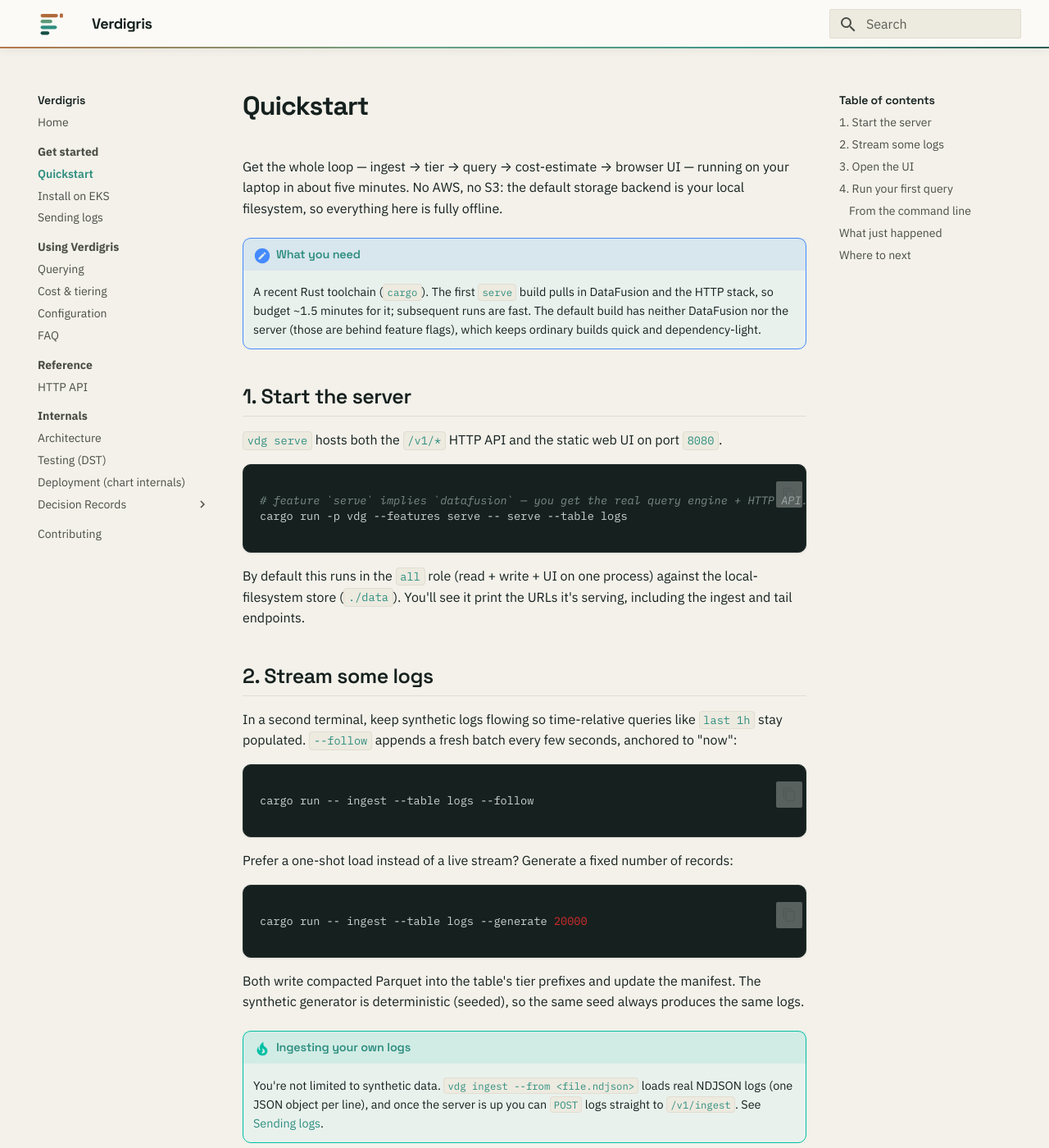
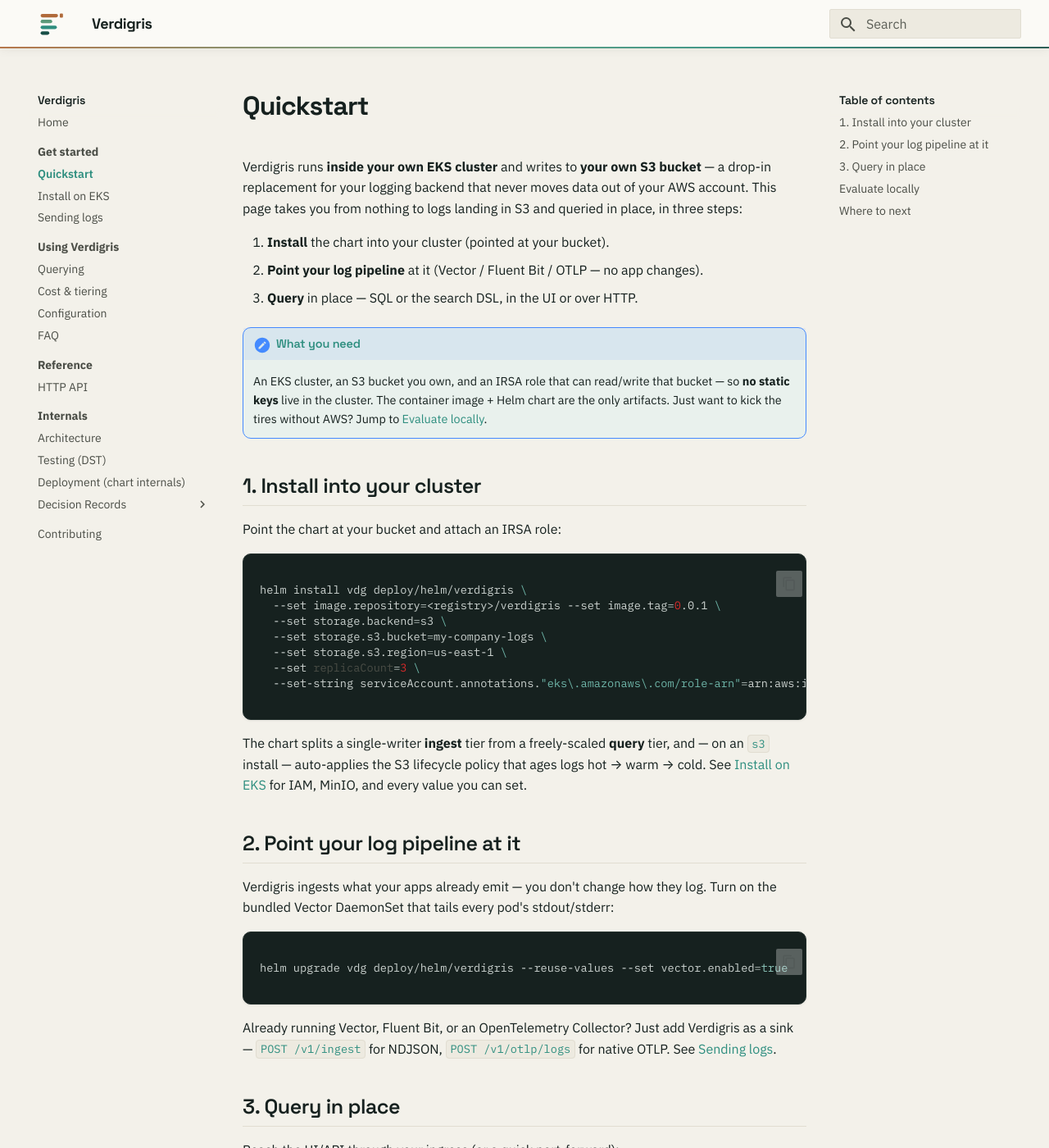
Before and after one commit to explise/verdigris, an MkDocs documentation site: the page built from docs/getting-started.md, in a window 1280 px wide and 1400 px high. Shown: the whole window at 82% size. Built offline with MkDocs 1.6.1 and Material for MkDocs 9.7.7, drawn with Linux system fonts in a browser that asks for light colours; some of the changed text lies outside the part shown.

Commit message:
docs: lead with EKS/S3 production deploy; demote local run to evaluation aside

````diff
--- a/docs/getting-started.md
+++ b/docs/getting-started.md
@@ -1,74 +1,66 @@
 # Quickstart
 
-Get the whole loop — ingest → tier → query → cost-estimate → browser UI — running
-on your laptop in about five minutes. No AWS, no S3: the default storage backend is
-your local filesystem, so everything here is fully offline.
+Verdigris runs **inside your own EKS cluster** and writes to **your own S3 bucket** — a
+drop-in replacement for your logging backend that never moves data out of your AWS account.
+This page takes you from nothing to logs landing in S3 and queried in place, in three steps:
+
+1. **Install** the chart into your cluster (pointed at your bucket).
+2. **Point your log pipeline** at it (Vector / Fluent Bit / OTLP — no app changes).
+3. **Query** in place — SQL or the search DSL, in the UI or over HTTP.
 
 !!! note "What you need"
-    A recent Rust toolchain (`cargo`). The first `serve` build pulls in DataFusion and
-    the HTTP stack, so budget ~1.5 minutes for it; subsequent runs are fast. The default
-    build has neither DataFusion nor the server (those are behind feature flags), which
-    keeps ordinary builds quick and dependency-light.
+    An EKS cluster, an S3 bucket you own, and an IRSA role that can read/write that bucket —
+    so **no static keys** live in the cluster. The container image + Helm chart are the only
+    artifacts. Just want to kick the tires without AWS? Jump to [Evaluate locally](#evaluate-locally).
 
-## 1. Start the server
+## 1. Install into your cluster
 
-`vdg serve` hosts both the `/v1/*` HTTP API and the static web UI on port `8080`.
+Point the chart at your bucket and attach an IRSA role:
 
 ```bash
-# feature `serve` implies `datafusion` — you get the real query engine + HTTP API.
-cargo run -p vdg --features serve -- serve --table logs
+helm install vdg deploy/helm/verdigris \
+  --set image.repository=<registry>/verdigris --set image.tag=0.0.1 \
+  --set storage.backend=s3 \
+  --set storage.s3.bucket=my-company-logs \
+  --set storage.s3.region=us-east-1 \
+  --set replicaCount=3 \
+  --set-string serviceAccount.annotations."eks\.amazonaws\.com/role-arn"=arn:aws:iam::<acct>:role/verdigris-s3
 ```
 
-By default this runs in the `all` role (read + write + UI on one process) against the
-local-filesystem store (`./data`). You'll see it print the URLs it's serving, including
-the ingest and tail endpoints.
+The chart splits a single-writer **ingest** tier from a freely-scaled **query** tier, and — on
+an `s3` install — auto-applies the S3 lifecycle policy that ages logs hot → warm → cold. See
+[Install on EKS](install.md) for IAM, MinIO, and every value you can set.
 
-## 2. Stream some logs
+## 2. Point your log pipeline at it
 
-In a second terminal, keep synthetic logs flowing so time-relative queries like
-`last 1h` stay populated. `--follow` appends a fresh batch every few seconds, anchored
-to "now":
+Verdigris ingests what your apps already emit — you don't change how they log. Turn on the
+bundled Vector DaemonSet that tails every pod's stdout/stderr:
 
 ```bash
-cargo run -- ingest --table logs --follow
+helm upgrade vdg deploy/helm/verdigris --reuse-values --set vector.enabled=true
 ```
 
-Prefer a one-shot load instead of a live stream? Generate a fixed number of records:
+Already running Vector, Fluent Bit, or an OpenTelemetry Collector? Just add Verdigris as a
+sink — `POST /v1/ingest` for NDJSON, `POST /v1/otlp/logs` for native OTLP. See
+[Sending logs](sending-logs.md).
+
+## 3. Query in place
+
+Reach the UI/API through your ingress (or a quick port-forward):
 
 ```bash
-cargo run -- ingest --table logs --generate 20000
+kubectl port-forward svc/vdg-verdigris 8080:8080
+# UI + API at http://localhost:8080
 ```
 
-Both write compacted Parquet into the table's tier prefixes and update the manifest.
-The synthetic generator is deterministic (seeded), so the same seed always produces the
-same logs.
-
-!!! tip "Ingesting your own logs"
-    You're not limited to synthetic data. `vdg ingest --from <file.ndjson>` loads real
-    NDJSON logs (one JSON object per line), and once the server is up you can `POST`
-    logs straight to `/v1/ingest`. See [Sending logs](sending-logs.md).
-
-## 3. Open the UI
-
-```bash
-open http://localhost:8080
-```
-
-You get the log explorer: a query bar, a severity histogram, tier pills with a live
-cost estimate, and expandable rows. There's also a **Live tail** page that streams new
-rows as they arrive (backed by the `GET /v1/tail` SSE endpoint).
-
-## 4. Run your first query
-
-The query bar accepts **either** a concise search DSL **or** raw SQL — Verdigris detects
-which and compiles the DSL down to SQL. Try the DSL first:
+The query bar takes **either** a concise search DSL **or** raw SQL — Verdigris detects which
+and compiles the DSL to SQL. Try the DSL:
 
 ```text
 service:auth status>=500 | last 1h
 ```
 
-That means "records from the `auth` service with an HTTP-ish status ≥ 500, in the last
-hour." Then try raw SQL against the same table:
+…or raw SQL against the same table:
 
 ```sql
 SELECT level, service, count(*)
@@ -77,43 +69,43 @@
 ORDER BY 3 DESC
 ```
 
-Both read Parquet **in place** from the store — there is no rehydration step. See
-[Querying](querying.md) for the full DSL grammar and the SQL surface.
+Both read Parquet **in place** from your bucket — no rehydration, no data leaving your account.
+Records are routed by severity to hot/warm/cold prefixes at write time, and queries scan only
+the files the manifest lists. See [Querying](querying.md) for the full surface and
+[Cost & tiering](cost.md) for how the cold-scan estimator keeps queries cheap.
 
-### From the command line
+## Evaluate locally
 
-You can also query without the server, straight from the CLI (needs the `datafusion`
-feature):
+Want to see it work before touching a cluster? The same image runs a zero-config local demo —
+a filesystem backend seeded with synthetic logs, no AWS:
 
 ```bash
-cargo run --features datafusion -- sql --table logs \
-  "SELECT service, count(*) FROM logs GROUP BY service ORDER BY 2 DESC"
+helm install vdg deploy/helm/verdigris \
+  --set image.repository=<registry>/verdigris --set image.tag=0.0.1
+kubectl port-forward svc/vdg-verdigris 8080:8080   # http://localhost:8080
 ```
 
-## What just happened
+Or run the binary straight from a checkout (needs a Rust toolchain; the first `serve` build
+pulls in DataFusion, ~1.5 min):
 
-```
-  vdg ingest ──► Parquet + manifest in ./data/logs/{hot,warm,cold}/
-                     │
-  vdg serve ──► DataFusion reads those Parquet files in place ──► UI / API
+```bash
+cargo run -p vdg --features serve -- serve --table logs      # server + UI on :8080
+cargo run -- ingest --table logs --follow                    # stream synthetic logs
 ```
 
-Records were **routed by severity** to hot/warm/cold prefixes at write time (ERROR→hot,
-WARN/INFO→warm, DEBUG→cold by default), batched into Parquet, and recorded in a JSON
-manifest that acts as the table catalog. Queries register exactly the files the manifest
-lists and scan them directly.
+These are for evaluation only — production is the S3 path above.
 
 ## Where to next
 
 <div class="grid cards" markdown>
 
-- :material-kubernetes: **[Install on EKS](install.md)** — take the same binary to
-  production against your own S3 bucket, with a single `helm install`.
-- :material-upload-network: **[Sending logs](sending-logs.md)** — Vector, Fluent Bit,
-  and native OTLP/HTTP.
-- :material-database-search: **[Querying](querying.md)** — the search DSL, SQL, Arrow
-  vs JSON, and the live tail.
-- :material-cash-multiple: **[Cost & tiering](cost.md)** — how storage, compute, and
-  the cold-scan cost estimator fit together.
+- :material-kubernetes: **[Install on EKS](install.md)** — IAM/IRSA, the ingest/query split,
+  lifecycle auto-apply, and every chart value.
+- :material-upload-network: **[Sending logs](sending-logs.md)** — Vector, Fluent Bit, and
+  native OTLP/HTTP.
+- :material-database-search: **[Querying](querying.md)** — the search DSL, SQL, Arrow vs JSON,
+  and the live tail.
+- :material-cash-multiple: **[Cost & tiering](cost.md)** — storage, the compute dial, and the
+  cold-scan cost estimator.
 
 </div>
````
Also changed, not shown: docs/configuration.md (+2 -2 lines), docs/index.md (+12 -14 lines), docs/install.md (+2 -2 lines).
